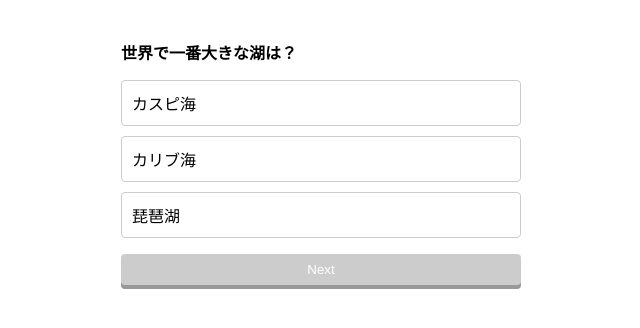
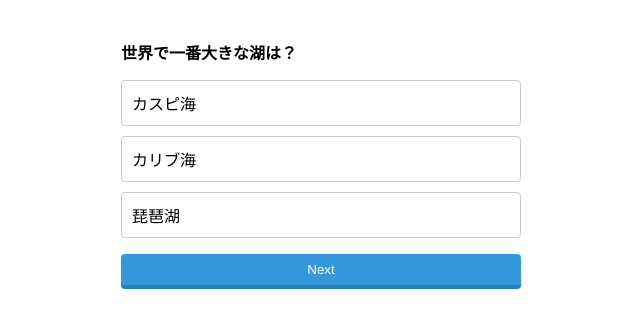
Before and after one commit to marimonon/vite-quiz, a React (Vite) app: page / in a window 1280 px wide. Shown: the top 328 px of the page, without its empty margins (319-959 px from the left). Built offline with nearby package versions, Linux system fonts and the light colour scheme.

Commit message:
コードのリファクタリング

```diff
--- a/src/App.jsx
+++ b/src/App.jsx
@@ -17,7 +17,7 @@ function App() {
   };
   console.log(start + "スタート");
   const [count, setCount] = useState(0);
-  const [last, setLast] = useState();
+  const last = count === maxCount;
   const btnClick = () => {
     setCount(count + 1);
     setYourAnswer("");
@@ -56,18 +56,10 @@ function App() {
         correct={correct}
       />
       <Comment yourAnswer={yourAnswer}>{comment}</Comment>
-      <Btn
-        btnClick={btnClick}
-        yourAnswer={yourAnswer}
-        last={last}
-        startClick={startClick}
-      >
-        Next
-      </Btn>
-      {last && (
-        <Score last={last} scoreClick={scoreClick}>
-          スコア表示
-        </Score>
+      {!last ? (
+        <Btn onClick={btnClick}>Next</Btn>
+      ) : (
+        <Btn onClick={scoreClick}>スコア表示</Btn>
       )}
       {modal && (
         <Modal modal={modal}>
--- a/src/components/Btn.jsx
+++ b/src/components/Btn.jsx
@@ -1,17 +1,16 @@
 import { css } from "@emotion/react";
 
-function Btn({ children, btnClick, yourAnswer, last, startClick }) {
+function Btn({ children, onClick }) {
   return (
-    <button onClick={btnClick} css={getItemStyle(last, yourAnswer)}>
+    <button onClick={onClick} css={btnStyle}>
       {children}
-      {end(last)}
     </button>
   );
 }
 
 export default Btn;
 
-const itemStyle = css`
+const btnStyle = css`
   width: 100%;
   padding: 8px;
   border-radius: 4px;
@@ -19,42 +18,15 @@ const itemStyle = css`
   text-align: center;
   color: #fff;
   border: none;
+  background: #3498db;
+  box-shadow: 0 4px 0 #2880b9;
   &:hover {
     opacity: 0.7;
   }
 `;
 
-const normalItemStyle = css`
-  ${itemStyle};
-  background: #3498db;
-  box-shadow: 0 4px 0 #2880b9;
-`;
-
 const selectedItemStyle = css`
-  ${itemStyle};
   background: #ccc;
   box-shadow: 0 4px 0 #999;
   pointer-events: none;
 `;
-
-const disabledItemStyle = css`
-  ${itemStyle};
-  display: none;
-`;
-const getItemStyle = (last, yourAnswer) => {
-  if (yourAnswer === "") {
-    return selectedItemStyle;
-  } else {
-    if (last) {
-      return disabledItemStyle;
-    } else {
-      return normalItemStyle;
-    }
-  }
-};
-
-const end = (last) => {
-  if (last) {
-    return "終わりました！";
-  }
-};
```
